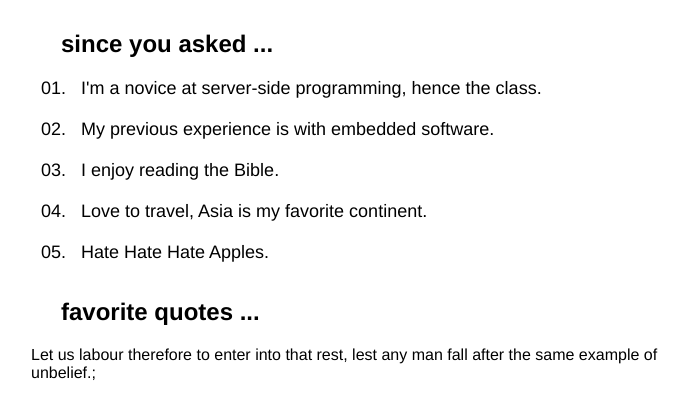
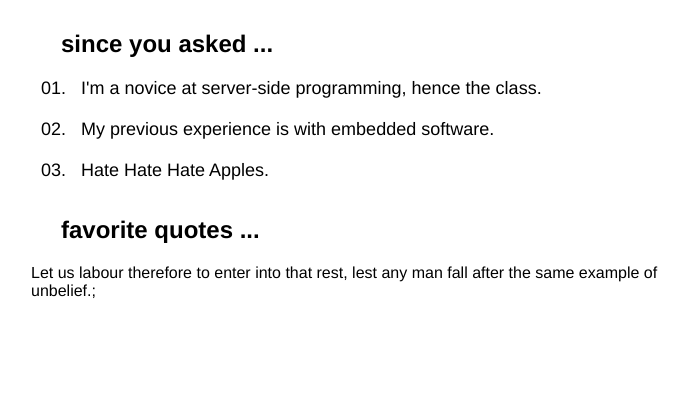
Before and after one commit to ruthnphillips/dwa_project1, a PHP site: page / in a window 1280 px wide. Shown: the part 242-661 px from the top of the page, without its empty margins (499-1188 px from the left). Run offline with PHP 8.4, Linux system fonts and the light colour scheme.

Commit message:
Removed some likes from about me

```diff
--- a/index.php
+++ b/index.php
@@ -14,8 +14,6 @@
 						<ol>
 							<li>I'm a novice at server-side programming, hence the class. </li>
 							<li>My previous experience is with embedded software.</li>
-							<li>I enjoy reading the Bible.</li>
-							<li>Love to travel, Asia is my favorite continent.</li>
 							<li>Hate Hate Hate Apples.</li>
 						</ol>
 				</div>
```
